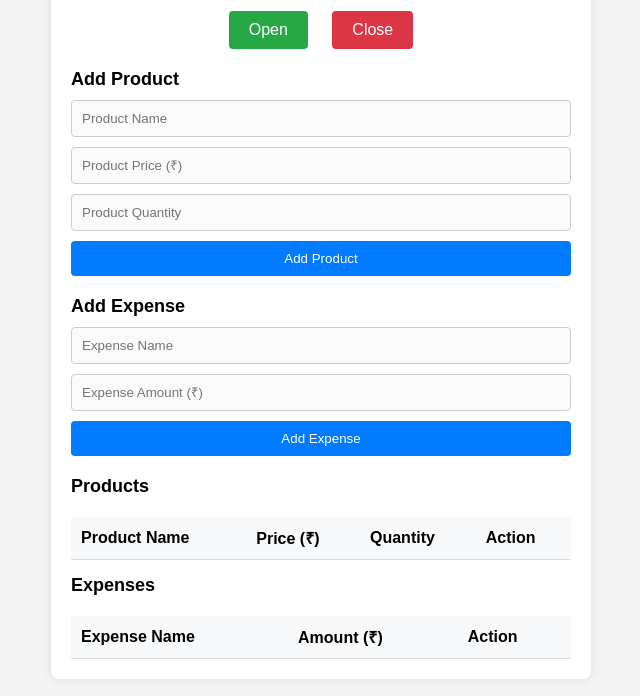
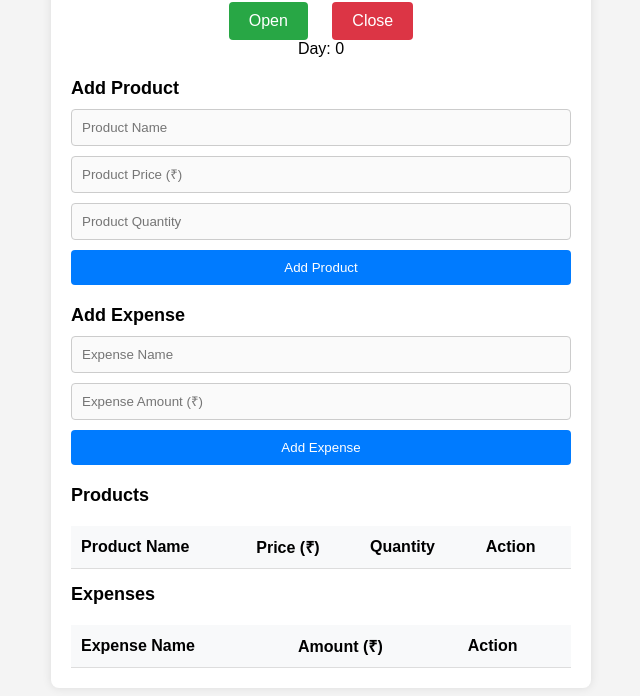
Before and after one commit to pratikaher-coder/Shop-management-system-, a plain HTML site: page index.html in a window 1280 px wide. Shown: the part 104-800 px from the top of the page, without its empty margins (319-959 px from the left). Drawn offline with Linux system fonts and the light colour scheme.

Commit message:
Update index.html

```diff
--- a/index.html
+++ b/index.html
@@ -10,10 +10,11 @@
     <div class="container">
         <h1>Shop Management</h1>
 
-        <!-- Open/Close Buttons -->
+        <!-- Open/Close Buttons and Day Counter -->
         <div class="control-buttons">
             <button id="openBtn">Open</button>
             <button id="closeBtn">Close</button>
+            <div id="dayCounter">Day: 0</div>
         </div>
 
         <!-- Product Form -->
```
